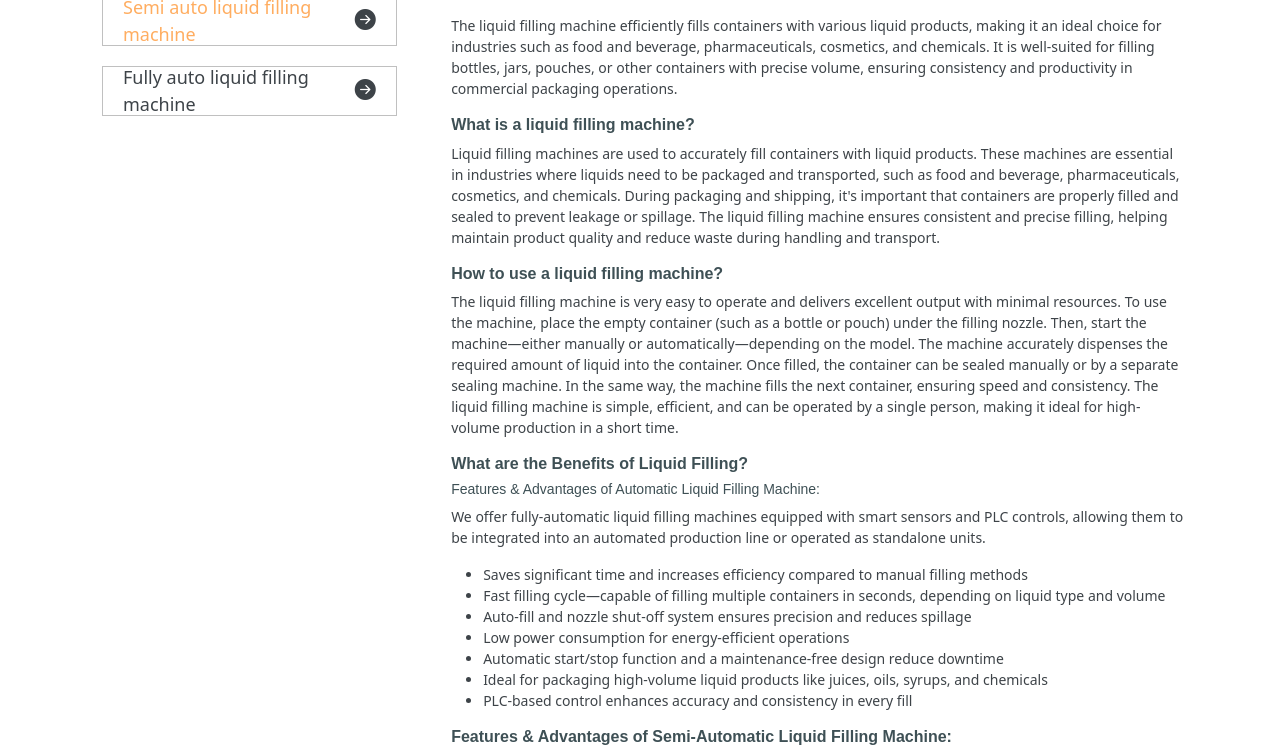
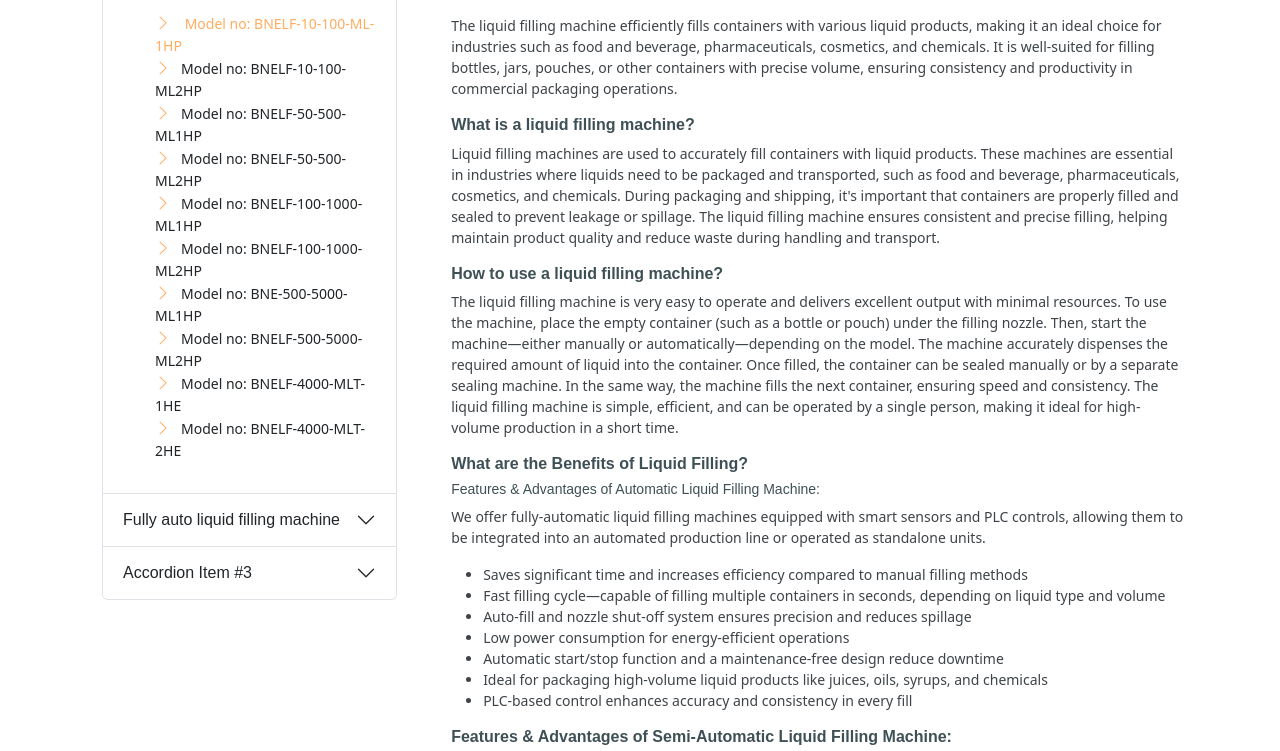
Before and after one commit to Admin-coredensity/bn-techpack-automation, a website: page liquid-fillling-machine.html in a window 1280 px wide. Shown: the part 178-929 px from the top of the page. Drawn offline with Linux system fonts and the light colour scheme.

Commit message:
accordion added to category

```diff
--- a/assets/css/product.css
+++ b/assets/css/product.css
@@ -3,36 +3,24 @@
     justify-content: space-between;
 }
 
+/* category section */
 .category-section {
     width: 30%;
     margin-top: 100px;
     padding: 20px;
 }
 
-.category-section .category-card {
-    width: 100%;
-    height: 50px;
-    display: flex;
-    justify-content: space-between;
-    align-items: center;
-    vertical-align: auto;
-    padding: 0 20px;
-    border: 1px solid silver;
-    margin-bottom: 20px;
+.category-section .accordion .accordion-body .ul{
+ list-style: none;
+ font-size: 14px;
 }
 
-.category-section h3{
-    margin: 5px 0 15px 0;
-}
-
-.category-section .category-card a{
-    font-size: 18px;
-}
-
-.category-section .category-card i{
-    color: var(--default-color);
-    font-size: 21px;
-}
+.category-section .accordion .accordion-body .ul .bi-chevron-right{
+    font-size: 16px;
+    color: var(--accent-color);
+    font-weight: bold;
+    margin-right: 10px;
+   }
 
 /* product description section */
 .description-section {
--- a/liquid-fillling-machine.html
+++ b/liquid-fillling-machine.html
@@ -292,19 +292,76 @@
     <main class="main">
 
         <div class="product-detail-container container">
-            <!-- product category section -->
             <div class="category-section">
-                <h3>Categories</h3>
-                <div class="category-card">
-                    <a href="#liquid-filling-machine-section">Semi auto liquid filling machine</a>
-                    <a><i class="bi bi-arrow-right-circle-fill"></i></a>
+                <div class="accordion" id="accordionExample">
+                    <div class="accordion-item">
+                        <h2 class="accordion-header">
+                            <button class="accordion-button" type="button" data-bs-toggle="collapse"
+                                data-bs-target="#collapseOne" aria-expanded="true" aria-controls="collapseOne">
+                                Semi auto liquid filling machine
+                            </button>
+                        </h2>
+                        <div id="collapseOne" class="accordion-collapse collapse show"
+                            data-bs-parent="#accordionExample">
+                            <div class="accordion-body">
+                                <ul class="ul">
+
+                                    <li><a href="liquid-fillling-machine.html#BNELF-10-100-ML-1HP">
+                                        <i class="bi bi-chevron-right"></i>
+                                        Model no: BNELF-10-100-ML-1HP
+                                    </a></li>
+                                    <li><i class="bi bi-chevron-right"></i>Model no: BNELF-10-100-ML2HP</li>
+                                    <li><i class="bi bi-chevron-right"></i>Model no: BNELF-50-500-ML1HP</li>
+                                    <li><i class="bi bi-chevron-right"></i>Model no: BNELF-50-500-ML2HP</li>
+                                    <li><i class="bi bi-chevron-right"></i>Model no: BNELF-100-1000-ML1HP</li>
+                                    <li><i class="bi bi-chevron-right"></i>Model no: BNELF-100-1000-ML2HP</li>
+                                    <li><i class="bi bi-chevron-right"></i>Model no: BNE-500-5000-ML1HP</li>
+                                    <li><i class="bi bi-chevron-right"></i>Model no: BNELF-500-5000-ML2HP</li>
+                                    <li><i class="bi bi-chevron-right"></i>Model no: BNELF-4000-MLT-1HE</li>
+                                    <li><i class="bi bi-chevron-right"></i>Model no: BNELF-4000-MLT-2HE</li>
+                                </ul>
+                            </div>
+                        </div>
+                    </div>
+                    <div class="accordion-item">
+                        <h2 class="accordion-header">
+                            <button class="accordion-button collapsed" type="button" data-bs-toggle="collapse"
+                                data-bs-target="#collapseTwo" aria-expanded="false" aria-controls="collapseTwo">
+                                Fully auto liquid filling machine
+                            </button>
+                        </h2>
+                        <div id="collapseTwo" class="accordion-collapse collapse" data-bs-parent="#accordionExample">
+                            <div class="accordion-body">
+                                <strong>This is the second item's accordion body.</strong> It is hidden by default,
+                                until the collapse plugin adds the appropriate classes that we use to style each
+                                element. These classes control the overall appearance, as well as the showing and hiding
+                                via CSS transitions. You can modify any of this with custom CSS or overriding our
+                                default variables. It's also worth noting that just about any HTML can go within the
+                                <code>.accordion-body</code>, though the transition does limit overflow.
+                            </div>
+                        </div>
+                    </div>
+                    <div class="accordion-item">
+                        <h2 class="accordion-header">
+                            <button class="accordion-button collapsed" type="button" data-bs-toggle="collapse"
+                                data-bs-target="#collapseThree" aria-expanded="false" aria-controls="collapseThree">
+                                Accordion Item #3
+                            </button>
+                        </h2>
+                        <div id="collapseThree" class="accordion-collapse collapse" data-bs-parent="#accordionExample">
+                            <div class="accordion-body">
+                                <strong>This is the third item's accordion body.</strong> It is hidden by default, until
+                                the collapse plugin adds the appropriate classes that we use to style each element.
+                                These classes control the overall appearance, as well as the showing and hiding via CSS
+                                transitions. You can modify any of this with custom CSS or overriding our default
+                                variables. It's also worth noting that just about any HTML can go within the
+                                <code>.accordion-body</code>, though the transition does limit overflow.
+                            </div>
+                        </div>
+                    </div>
                 </div>
-                <div class="category-card">
-                    <a>Fully auto liquid filling machine</a>
-                    <a><i class="bi bi-arrow-right-circle-fill"></i></a>
-                </div>
-
             </div>
+            <!-- product description section -->
             <div class="description-section">
                 <!-- product description section -->
                 <Section class="product-machine-description">
@@ -394,7 +451,7 @@
                     <h4>Semi auto liquid filling machines</h4>
                     <div class="product-models-container">
                         <!-- card-1 -->
-                        <div class="product-model-card">
+                        <div class="product-model-card" id="BNELF-10-100-ML-1HP">
                             <div class="product-model-image-container">
                                 <img class="product-model-image"
                                     src="assets/img/products/fully-auto-liquid-filling-machine.png">
```
